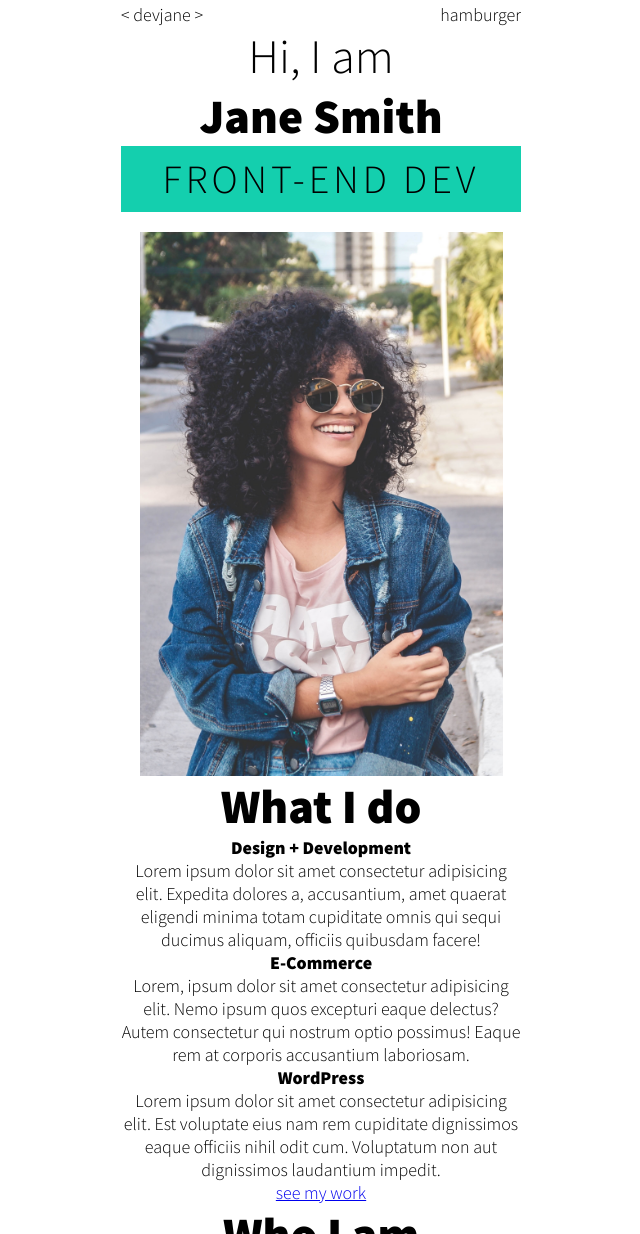
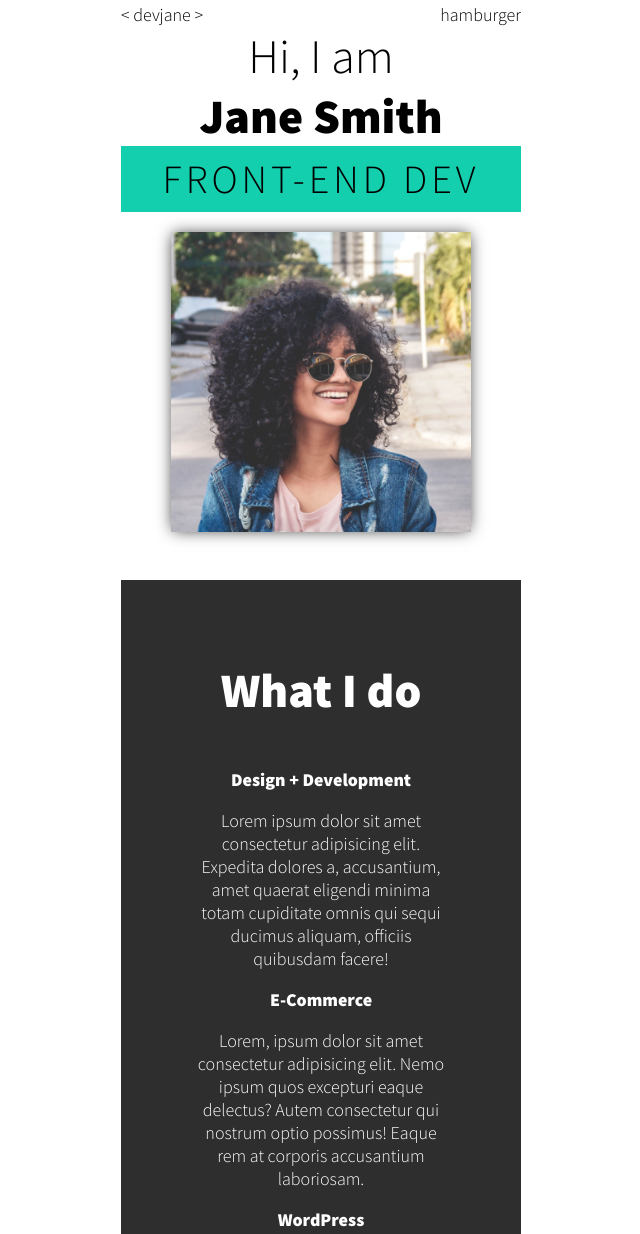
Before and after one commit to AndyCatlow/scrimba, a browser extension: page Portfolio/index.html in a window 1280 px wide. Shown: the part 29-1263 px from the top of the page, without its empty margins (319-959 px from the left). Drawn offline with Linux system fonts and the light colour scheme.

Commit message:
add what i do section styling

```diff
--- a/Portfolio/index.html
+++ b/Portfolio/index.html
@@ -24,7 +24,7 @@
         <h2>Jane Smith</h2>
         <h3>front-end dev</h3>
         <div class="img-container">
-          <img src="images/Mobile/eduardo-dutra-k6b53YWZI9I-unsplash.png" />
+          <!-- <img src="images/Mobile/eduardo-dutra-k6b53YWZI9I-unsplash.png" /> -->
         </div>
       </section>
       <section class="whatdo">
--- a/Portfolio/styles.css
+++ b/Portfolio/styles.css
@@ -62,3 +62,30 @@ header {
   text-transform: uppercase;
   letter-spacing: 4px;
 }
+
+.intro .img-container {
+  height: 300px;
+  width: 300px;
+  overflow: hidden;
+  margin: 0 auto 3rem auto;
+  box-shadow: 0 0 15px -2px var(--clr-blk-5);
+  background-image: url("images/Mobile/eduardo-dutra-k6b53YWZI9I-unsplash.png");
+  background-position: top;
+  background-size: cover;
+}
+
+section p {
+  max-width: 30ch;
+  margin: 1em auto;
+}
+
+.whatdo {
+  background-color: var(--clr-blk-3);
+  color: var(--clr-white);
+  padding-top: 2rem;
+  padding-bottom: 2rem;
+}
+
+.whatdo h2 {
+  margin: 1em auto;
+}
```
